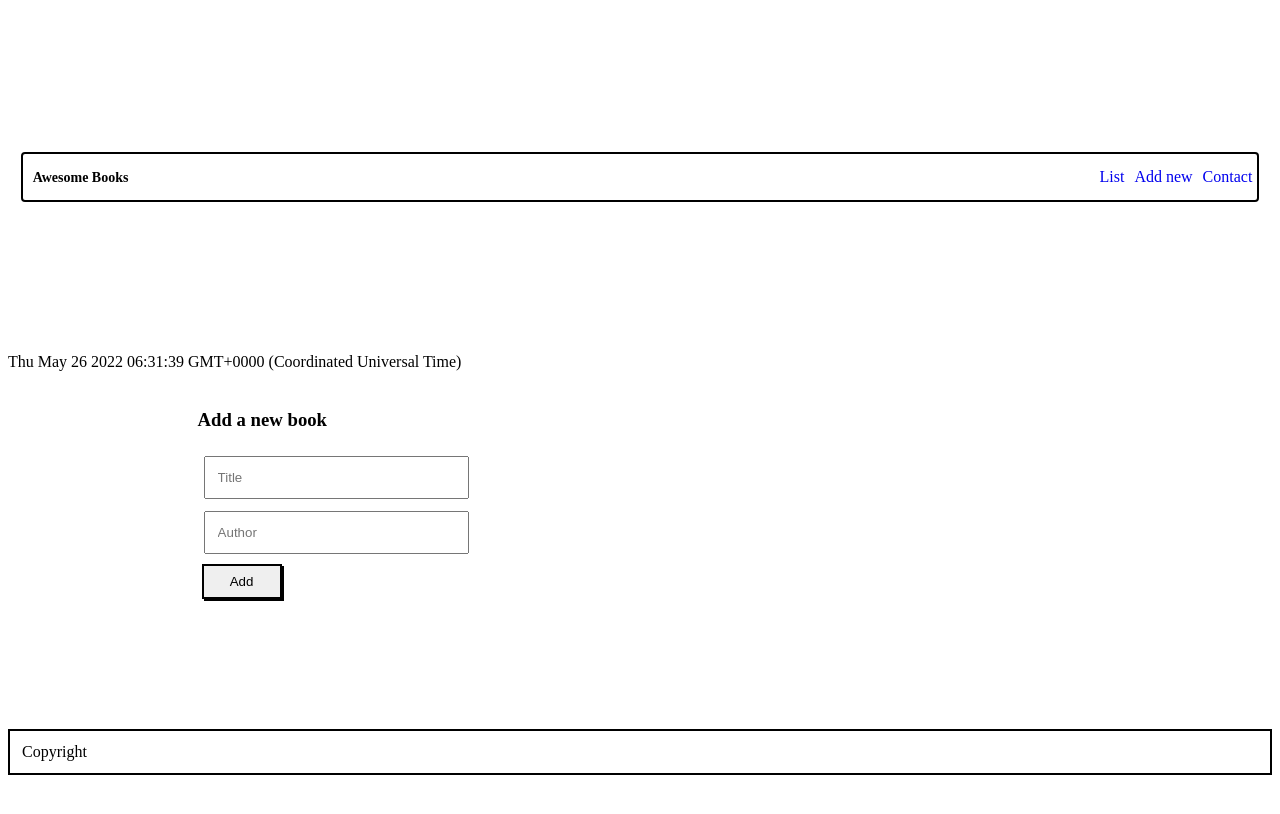
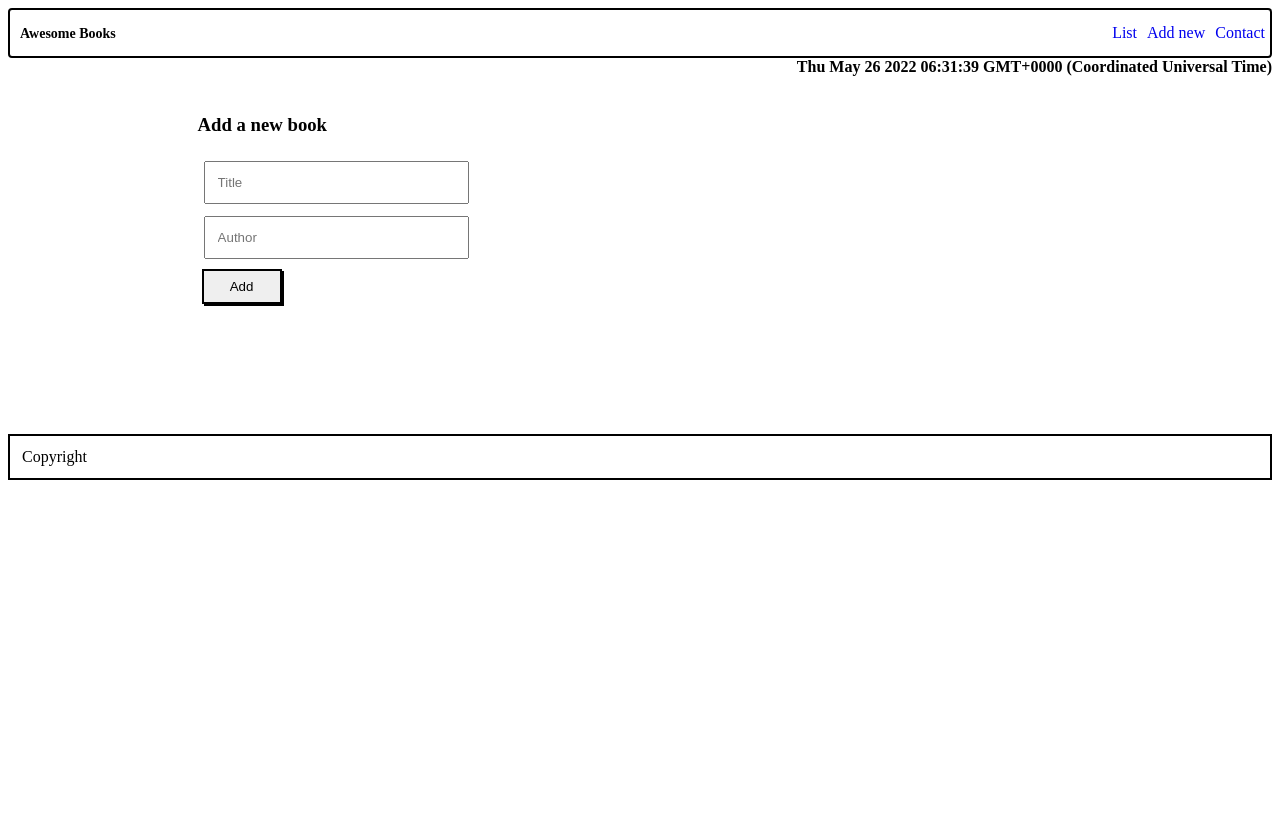
Before and after one commit to Paul-js-hub/awesome-books, a website: page index.html in a window 1280 px wide. Drawn offline with Linux system fonts and the light colour scheme.

Commit message:
Add time to the sections

```diff
--- a/index.html
+++ b/index.html
@@ -19,7 +19,7 @@
         </nav>
     </header>
     <main>
-        <div id="date"></div>
+        <div id="date" class="date"></div>
         <section class="books-container none" id="list-container">
             <div>
                 <h1>Awesome Books</h1>
--- a/index.js
+++ b/index.js
@@ -62,8 +62,8 @@ class Book {
         inputTitle.value = '';
         inputAuthor.value = '';
         listContainer.classList.remove('none');
-  addContainer.classList.add('none');
-  contactContainer.classList.add('none');
+        addContainer.classList.add('none');
+        contactContainer.classList.add('none');
       }
     });
   };
@@ -88,20 +88,19 @@ newBook.getBooks();
 newBook.addBook();
 newBook.deleteBook();
 
-
-function toListContainer(){
+function toListContainer() {
   listContainer.classList.remove('none');
   addContainer.classList.add('none');
   contactContainer.classList.add('none');
 }
 
-function toAddContainer(){
+function toAddContainer() {
   listContainer.classList.add('none');
   addContainer.classList.remove('none');
   contactContainer.classList.add('none');
 }
 
-function toContactContainer(){
+function toContactContainer() {
   listContainer.classList.add('none');
   addContainer.classList.add('none');
   contactContainer.classList.remove('none');
@@ -116,8 +115,8 @@ goToListContainer.addEventListener('click', toListContainer);
 goToAddContainer.addEventListener('click', toAddContainer);
 goToContactContainer.addEventListener('click', toContactContainer);
 
-function displayDate(){
-  let date = new Date();
+function displayDate() {
+  const date = new Date();
   return date;
 }
 
--- a/style.css
+++ b/style.css
@@ -16,7 +16,6 @@ nav {
   justify-content: space-between;
   border: 2px solid #000;
   border-radius: 4px;
-  margin: 12% 1%;
   align-items: center;
   height: 50px;
 }
@@ -91,3 +90,10 @@ footer p {
 .none {
   display: none;
 }
+
+.date {
+  display: flex;
+  justify-content: flex-end;
+  color: #000;
+  font-weight: 600;
+}
```
